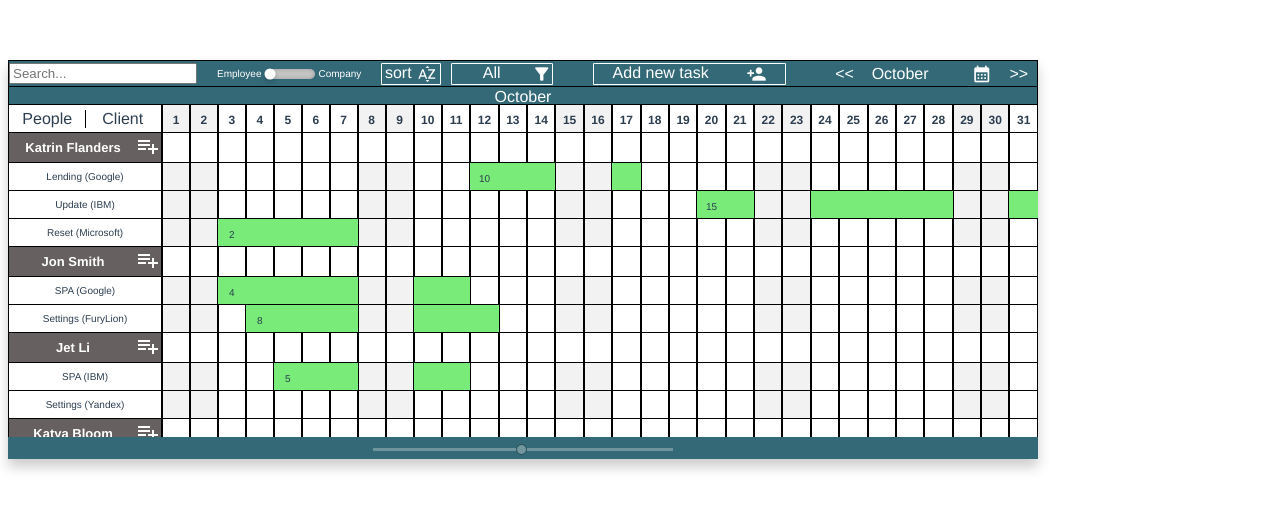
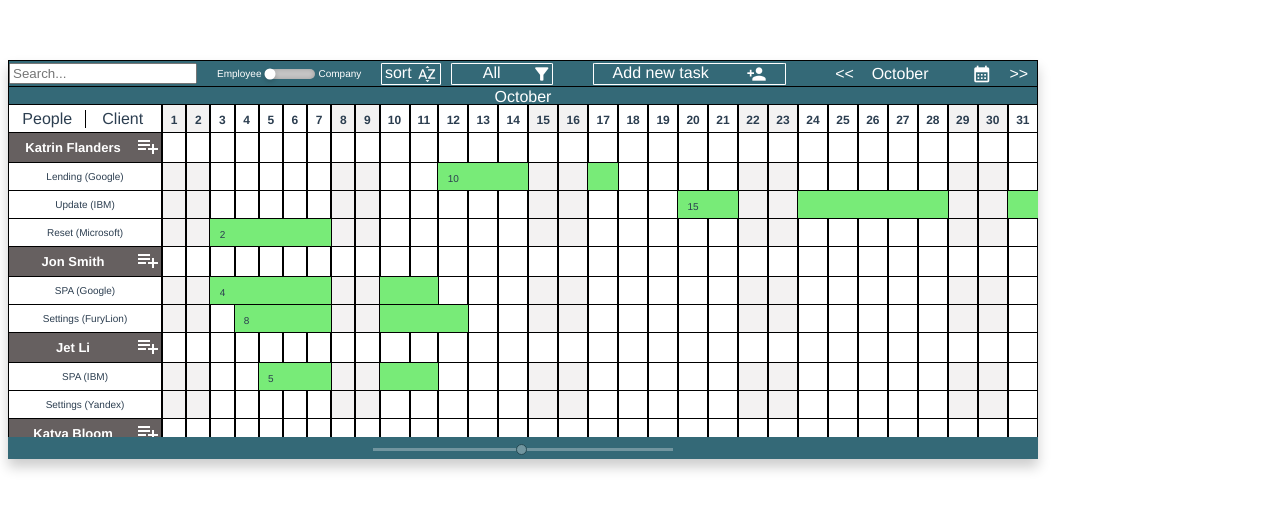
Before and after one commit to DSt17/management-table, a Vue app: page / in a window 1280 px wide. Shown: the top 510 px of the page. Built offline with nearby package versions, Linux system fonts and the light colour scheme.

Commit message:
code refactoring

```diff
--- a/src/components/Table/Table.vue
+++ b/src/components/Table/Table.vue
@@ -111,7 +111,7 @@ export default {
 			  "1/7/2022", "1/8/2022", "1/9/2022", "1/10/2022", "1/11/2022", "1/12/2022",
 			  "1/13/2022", "1/14/2022", "1/15/2022", "1/16/2022", "1/17/2022", "1/18/2022",
 			  "1/19/2022", "1/20/2022", "1/21/2022", "1/22/2022", "1/23/2022", "1/24/2022",
-			  "1/25/2022", "1/26/2022", "1/27/2022", "1/28/2022", "1/29/2022", "1/30/2022","1/31/2022"
+			  "1/25/2022", "1/26/2022", "1/27/2022", "1/28/2022", "1/29/2022", "1/30/2022", "1/31/2022"
 		    ],
 		    "February": ["2/1/2022", "2/2/2022", "2/3/2022", "2/4/2022", "2/5/2022", "2/6/2022",
 			  "2/7/2022", "2/8/2022", "2/9/2022", "2/10/2022", "2/11/2022", "2/12/2022",
@@ -369,7 +369,7 @@ export default {
 		filterInputValue: '',
 		ArraySelectedDays: [],
 		customer: '',
-		tableWidth:''
+		tableWidth: ''
 	  }
     },
     methods: {
@@ -603,7 +603,6 @@ export default {
 }
 
 td {
-    width: 26px;
     min-width: 10px;
     height: 25px;
     min-height: 10px;
```
